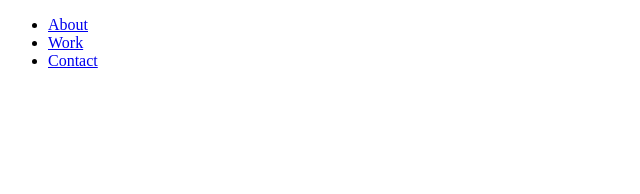
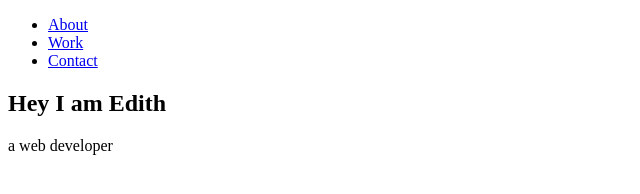
Before and after one commit to nedith/portifolio-page, a plain HTML site: page fcc-test-suite-template-master/index.html in a window 1280 px wide. Shown: the whole page, without its empty margins (0-640 px from the left). Drawn offline with Linux system fonts and the light colour scheme.

Commit message:
added welcome section

```diff
--- a/fcc-test-suite-template-master/index.html
+++ b/fcc-test-suite-template-master/index.html
@@ -36,5 +36,10 @@
         </li>
       </ul>
     </nav>
+
+    <section id="welcome-section" class="welcome-section">
+      <h1>Hey I am Edith</h1>
+      <p>a web developer</p>
+    </section>
   </body>
 </html>
```
